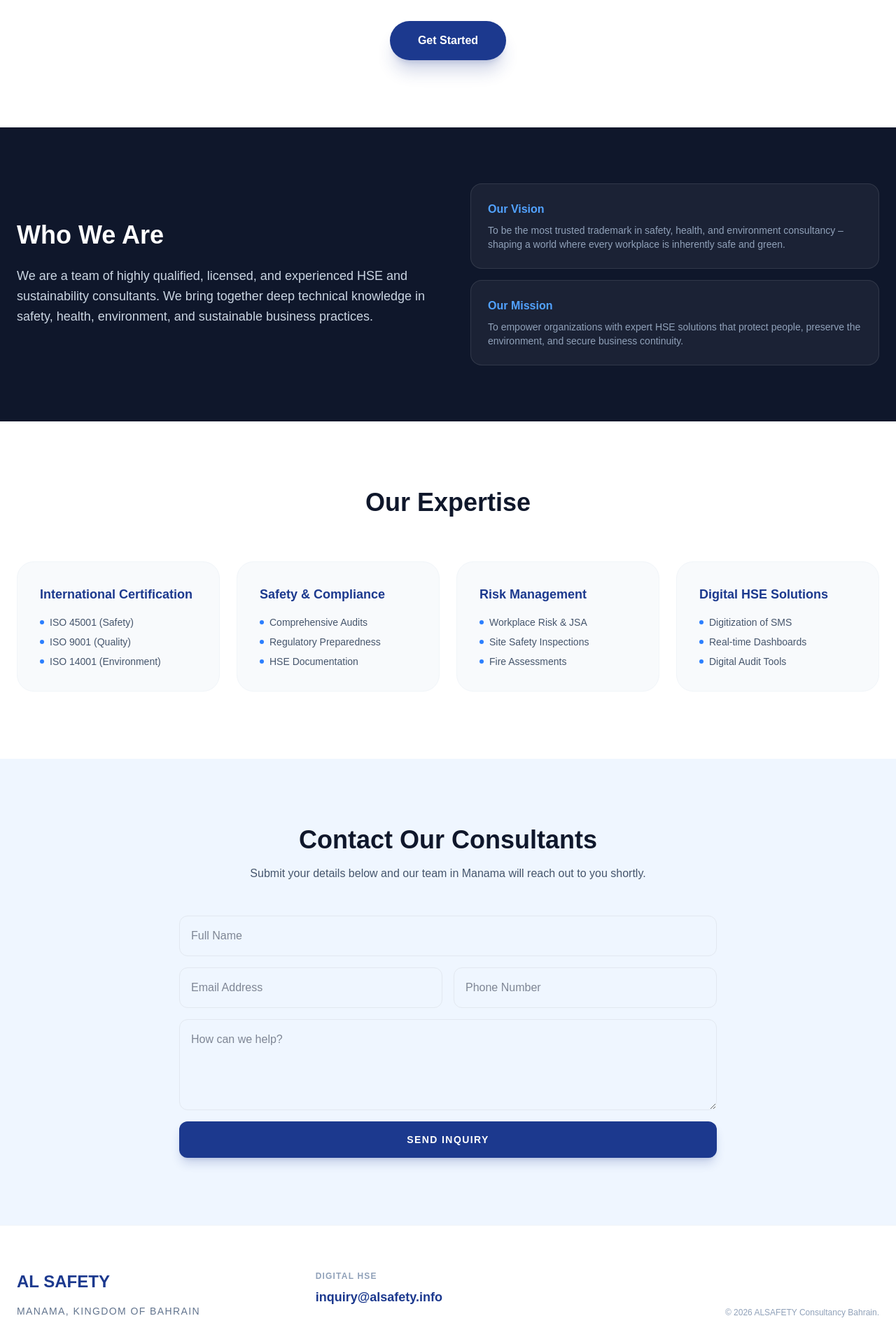
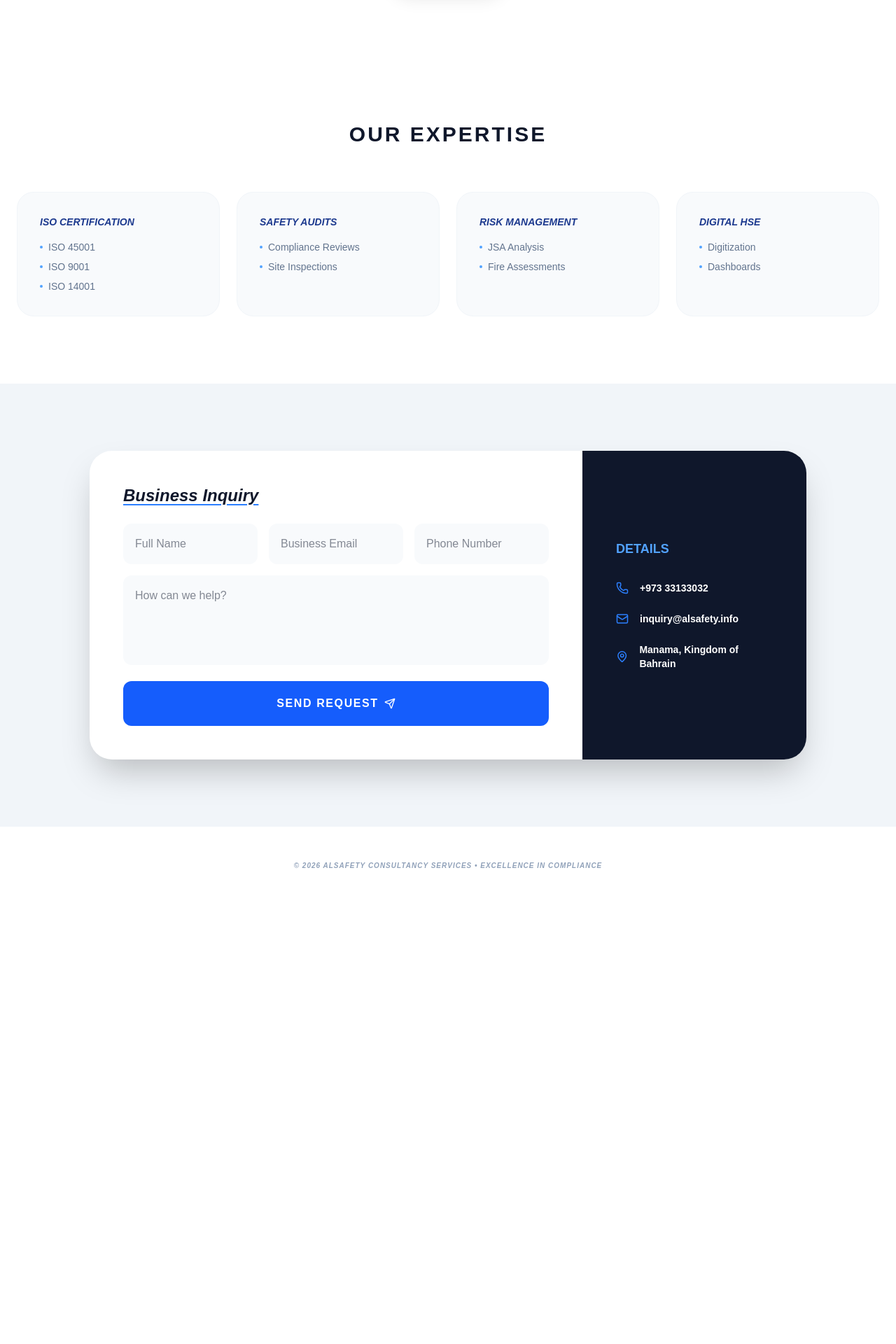
Before and after one commit to maddy356/alsafetyconsultancyservices, a Next.js app: page / in a window 1280 px wide. Shown: the part 548-2468 px from the top of the page at 70% size. After the commit the page ends 1840 px from the top, so only its background shows below. Built offline with nearby package versions, Linux system fonts and the light colour scheme.

Commit message:
arabic update part 2

```diff
--- a/app/page.tsx
+++ b/app/page.tsx
@@ -1,71 +1,75 @@
-'use client';
-import { useState } from 'react';
+"use client";
+import React, { useState, useEffect } from 'react';
+import { Send, Phone, Mail, MapPin } from 'lucide-react';
+import { sendInquiry } from './actions'; // Importing your original logic
 
 export default function LandingPage() {
   const [lang, setLang] = useState<'en' | 'ar'>('en');
+  const [isSubmitting, setIsSubmitting] = useState(false);
+  const [isSuccess, setIsSuccess] = useState(false);
 
+  // Content Dictionary
   const content = {
     en: {
       heroTitle: "AL Safety",
-      heroSubtitle: "Your Trusted Partner for Safer, Greener, and More Resilient Workplaces",
-      heroDesc: "A dedicated health, safety, environment, and sustainable development consultancy. We believe every organization deserves a workplace where people are protected and operations are sustainable.",
+      heroSubtitle: "Your Trusted Partner for Safer Workplaces",
+      heroDesc: "A dedicated health, safety, and environment consultancy. We empower organizations with solutions that protect people and secure business continuity.",
       ctaBtn: "Get Started",
-      whoWeAreTitle: "Who We Are",
-      whoWeAreDesc: "We are a team of highly qualified, licensed, and experienced HSE and sustainability consultants. We bring together deep technical knowledge in safety, health, environment, and sustainable business practices.",
-      visionTitle: "Our Vision",
-      vision: "To be the most trusted trademark in safety, health, and environment consultancy – shaping a world where every workplace is inherently safe and green.",
-      missionTitle: "Our Mission",
-      mission: "To empower organizations with expert HSE solutions that protect people, preserve the environment, and secure business continuity.",
       servicesTitle: "Our Expertise",
-      contactTitle: "Contact Our Consultants",
-      contactDesc: "Submit your details below and our team in Manama will reach out to you shortly.",
+      contactTitle: "Business Inquiry",
+      contactDesc: "Based in Manama, our team is ready to support your business.",
       formName: "Full Name",
-      formEmail: "Email Address",
+      formEmail: "Business Email",
       formPhone: "Phone Number",
       formMsg: "How can we help?",
-      formBtn: "Send Inquiry",
+      formBtn: "Send Request",
+      successMsg: "Inquiry Sent Successfully!",
       location: "Manama, Kingdom of Bahrain",
       services: [
-        { title: "International Certification", items: ["ISO 45001 (Safety)", "ISO 9001 (Quality)", "ISO 14001 (Environment)"] },
-        { title: "Safety & Compliance", items: ["Comprehensive Audits", "Regulatory Preparedness", "HSE Documentation"] },
-        { title: "Risk Management", items: ["Workplace Risk & JSA", "Site Safety Inspections", "Fire Assessments"] },
-        { title: "Digital HSE Solutions", items: ["Digitization of SMS", "Real-time Dashboards", "Digital Audit Tools"] }
+        { title: "ISO Certification", items: ["ISO 45001", "ISO 9001", "ISO 14001"] },
+        { title: "Safety Audits", items: ["Compliance Reviews", "Site Inspections"] },
+        { title: "Risk Management", items: ["JSA Analysis", "Fire Assessments"] },
+        { title: "Digital HSE", items: ["Digitization", "Dashboards"] }
       ]
     },
     ar: {
       heroTitle: "السفتي للاستشارات",
-      heroSubtitle: "شريككم الموثوق لأماكن عمل أكثر أماناً واستدامة ومرونة",
-      heroDesc: "شركة استشارية متخصصة في الصحة والسلامة والبيئة والتنمية المستدامة. نؤمن بأن كل مؤسسة تستحق مكان عمل يتم فيه حماية الأفراد واستدامة العمليات.",
+      heroSubtitle: "شريككم الموثوق لبيئة عمل آمنة",
+      heroDesc: "استشارات متخصصة في الصحة والسلامة والبيئة. نؤمن بأن كل مؤسسة تستحق مكان عمل يتم فيه حماية الأفراد واستدامة العمليات.",
       ctaBtn: "ابدأ الآن",
-      whoWeAreTitle: "من نحن",
-      whoWeAreDesc: "نحن فريق من استشاريي الصحة والسلامة والبيئة والاستدامة المؤهلين تأهيلاً عالياً. نجمع بين المعرفة التقنية العميقة وممارسات الأعمال المستدامة.",
-      visionTitle: "رؤيتنا",
-      vision: "أن نكون العلامة التجارية الأكثر ثقة في مجال استشارات السلامة والصحة والبيئة - نحو عالم آمن ومستدام.",
-      missionTitle: "مهمتنا",
-      mission: "تمكين المؤسسات بحلول خبيرة في الصحة والسلامة والبيئة تحمي الأفراد وتحافظ على البيئة.",
       servicesTitle: "خبراتنا",
-      contactTitle: "تواصل مع مستشارينا",
-      contactDesc: "أدخل بياناتك أدناه وسيتواصل معك فريقنا في المنامة قريباً.",
+      contactTitle: "طلب استشارة",
+      contactDesc: "فريقنا في المنامة جاهز لدعم أعمالكم. أدخل بياناتك أدناه.",
       formName: "الاسم الكامل",
       formEmail: "البريد الإلكتروني",
       formPhone: "رقم الهاتف",
       formMsg: "كيف يمكننا مساعدتك؟",
       formBtn: "إرسال الطلب",
+      successMsg: "تم إرسال الطلب بنجاح!",
       location: "المنامة، مملكة البحرين",
       services: [
-        { title: "الشهادات الدولية", items: ["ISO 45001 السلامة", "ISO 9001 الجودة", "ISO 14001 البيئة"] },
-        { title: "تدقيق السلامة", items: ["تدقيق شامل للسلامة", "مراجعات الاستعداد للتفتيش", "مراجعة التوثيق"] },
-        { title: "إدارة المخاطر", items: ["تحليل مخاطر مكان العمل", "تفتيش مواقع العمل", "تقييم مخاطر الحريق"] },
-        { title: "الحلول الرقمية", items: ["رقمنة نظام إدارة السلامة", "لوحات مؤشرات رقمية", "أدوات تدقيق رقمية"] }
+        { title: "الشهادات الدولية", items: ["ISO 45001", "ISO 9001", "ISO 14001"] },
+        { title: "تدقيق السلامة", items: ["التدقيق الشامل", "تفتيش الموقع"] },
+        { title: "إدارة المخاطر", items: ["تحليل المخاطر", "سلامة الحريق"] },
+        { title: "الحلول الرقمية", items: ["التحول الرقمي", "لوحات البيانات"] }
       ]
     }
   };
 
   const cur = content[lang];
 
-  const scrollToContact = () => {
-    document.getElementById('contact-section')?.scrollIntoView({ behavior: 'smooth' });
-  };
+  async function handleSubmit(formData: FormData) {
+    setIsSubmitting(true);
+    const result = await sendInquiry(formData);
+    setIsSubmitting(false);
+
+    if (result.success) {
+      setIsSuccess(true);
+      setTimeout(() => setIsSuccess(false), 5000);
+    } else {
+      alert("Error sending inquiry. Please try again.");
+    }
+  }
 
   return (
     <main className={`min-h-screen bg-white text-slate-900 ${lang === 'ar' ? 'text-right' : 'text-left'}`} dir={lang === 'ar' ? 'rtl' : 'ltr'}>
@@ -73,11 +77,8 @@ export default function LandingPage() {
       {/* Navbar with Slider Toggle */}
       <nav className="sticky top-0 z-50 bg-white/90 backdrop-blur-md border-b border-slate-100 px-6 py-4">
         <div className="max-w-7xl mx-auto flex justify-between items-center">
-          <div className="text-2xl font-black tracking-tighter text-blue-900">AL SAFETY</div>
-
-          {/* Slider Switch */}
-          <div className="relative w-32 h-10 bg-slate-100 rounded-full p-1 flex items-center cursor-pointer border border-slate-200"
-               onClick={() => setLang(lang === 'en' ? 'ar' : 'en')}>
+          <div className="text-2xl font-black tracking-tighter text-blue-900 uppercase">AL SAFETY</div>
+          <div className="relative w-32 h-10 bg-slate-100 rounded-full p-1 flex items-center cursor-pointer border border-slate-200" onClick={() => setLang(lang === 'en' ? 'ar' : 'en')}>
             <div className={`absolute w-[60px] h-8 bg-blue-900 rounded-full transition-all duration-300 shadow-lg ${lang === 'ar' ? 'translate-x-0' : 'translate-x-[64px]'}`} />
             <span className={`z-10 flex-1 text-center text-xs font-bold transition-colors ${lang === 'ar' ? 'text-white' : 'text-slate-500'}`}>AR</span>
             <span className={`z-10 flex-1 text-center text-xs font-bold transition-colors ${lang === 'en' ? 'text-white' : 'text-slate-500'}`}>EN</span>
@@ -85,56 +86,28 @@ export default function LandingPage() {
         </div>
       </nav>
 
-      {/* Hero Section */}
+      {/* Hero */}
       <header className="py-24 px-6 max-w-7xl mx-auto text-center md:text-inherit">
-        <div className="inline-block px-4 py-1.5 mb-6 text-sm font-semibold tracking-wide text-blue-700 bg-blue-50 rounded-full uppercase">
-          Expert HSE Consultancy
-        </div>
         <h1 className="text-5xl md:text-7xl font-extrabold mb-8 leading-[1.1] tracking-tight">
           {cur.heroTitle} <span className="text-blue-700 block text-2xl md:text-5xl mt-2 font-medium">{cur.heroSubtitle}</span>
         </h1>
-        <p className="text-xl text-slate-600 max-w-2xl mb-10 leading-relaxed mx-auto md:mx-0">
-          {cur.heroDesc}
-        </p>
-        <button
-          onClick={scrollToContact}
-          className="bg-blue-900 text-white px-10 py-4 rounded-full font-bold hover:bg-blue-800 hover:scale-105 transition-all shadow-xl shadow-blue-900/20"
-        >
+        <p className="text-xl text-slate-600 max-w-2xl mb-10 leading-relaxed mx-auto md:mx-0">{cur.heroDesc}</p>
+        <button onClick={() => document.getElementById('contact')?.scrollIntoView({ behavior: 'smooth' })} className="bg-blue-900 text-white px-10 py-4 rounded-full font-bold hover:scale-105 transition-all shadow-xl">
           {cur.ctaBtn}
         </button>
       </header>
 
-      {/* About Section */}
-      <section className="py-20 bg-slate-900 text-white px-6">
-        <div className="max-w-7xl mx-auto grid lg:grid-cols-2 gap-16 items-center">
-          <div>
-            <h2 className="text-4xl font-bold mb-6">{cur.whoWeAreTitle}</h2>
-            <p className="text-lg text-slate-300 leading-relaxed">{cur.whoWeAreDesc}</p>
-          </div>
-          <div className="grid gap-4">
-            <div className="p-6 bg-white/5 border border-white/10 rounded-2xl">
-              <h3 className="text-blue-400 font-bold mb-2">{cur.visionTitle}</h3>
-              <p className="text-sm text-slate-400">{cur.vision}</p>
-            </div>
-            <div className="p-6 bg-white/5 border border-white/10 rounded-2xl">
-              <h3 className="text-blue-400 font-bold mb-2">{cur.missionTitle}</h3>
-              <p className="text-sm text-slate-400">{cur.mission}</p>
-            </div>
-          </div>
-        </div>
-      </section>
-
-      {/* Services Section */}
+      {/* Services Grid */}
       <section className="py-24 px-6 max-w-7xl mx-auto">
-        <h2 className="text-4xl font-bold mb-16 text-center">{cur.servicesTitle}</h2>
+        <h2 className="text-3xl font-black mb-16 text-center uppercase tracking-widest">{cur.servicesTitle}</h2>
         <div className="grid md:grid-cols-2 lg:grid-cols-4 gap-6">
           {cur.services.map((s, idx) => (
-            <div key={idx} className="p-8 rounded-3xl bg-slate-50 border border-slate-100 hover:shadow-xl transition-all">
-              <h3 className="text-lg font-bold mb-4 text-blue-900">{s.title}</h3>
+            <div key={idx} className="p-8 rounded-3xl bg-slate-50 border border-slate-100 hover:border-blue-300 transition-all">
+              <h3 className="font-bold mb-4 text-blue-900 uppercase text-sm italic">{s.title}</h3>
               <ul className="space-y-2">
                 {s.items.map((item, i) => (
-                  <li key={i} className="text-sm text-slate-600 flex items-center gap-2">
-                    <div className="w-1.5 h-1.5 rounded-full bg-blue-500" /> {item}
+                  <li key={i} className="text-sm text-slate-500 flex items-center gap-2">
+                    <div className="w-1 h-1 rounded-full bg-blue-400" /> {item}
                   </li>
                 ))}
               </ul>
@@ -143,41 +116,44 @@ export default function LandingPage() {
         </div>
       </section>
 
-      {/* Contact Section */}
-      <section id="contact-section" className="py-24 px-6 bg-blue-50">
-        <div className="max-w-3xl mx-auto text-center">
-          <h2 className="text-4xl font-bold mb-4">{cur.contactTitle}</h2>
-          <p className="text-slate-600 mb-12">{cur.contactDesc}</p>
-
-          <form className="grid gap-4 text-left" dir={lang === 'ar' ? 'rtl' : 'ltr'}>
-            <input type="text" placeholder={cur.formName} className="w-full p-4 rounded-xl border border-slate-200 outline-none focus:ring-2 focus:ring-blue-900" />
-            <div className="grid md:grid-cols-2 gap-4">
-              <input type="email" placeholder={cur.formEmail} className="w-full p-4 rounded-xl border border-slate-200 outline-none focus:ring-2 focus:ring-blue-900" />
-              <input type="tel" placeholder={cur.formPhone} className="w-full p-4 rounded-xl border border-slate-200 outline-none focus:ring-2 focus:ring-blue-900" />
+      {/* Contact Section - RESTORED ORIGINAL LOGIC */}
+      <section id="contact" className="py-24 px-6 bg-slate-100">
+        <div className="max-w-5xl mx-auto bg-white rounded-[2rem] shadow-2xl overflow-hidden flex flex-col md:flex-row">
+          <div className="p-12 flex-1">
+            {isSuccess ? (
+              <div className="h-full flex flex-col items-center justify-center text-center py-10">
+                <div className="w-16 h-16 bg-green-100 text-green-600 rounded-full flex items-center justify-center mb-4">✓</div>
+                <h2 className="text-2xl font-bold text-slate-900">{cur.successMsg}</h2>
+              </div>
+            ) : (
+              <form action={handleSubmit} className="space-y-4">
+                <h2 className="text-2xl font-black mb-6 italic underline decoration-blue-500 underline-offset-4">{cur.contactTitle}</h2>
+                <div className="grid md:grid-cols-3 gap-4">
+                  <input name="name" placeholder={cur.formName} required className="p-4 bg-slate-50 rounded-xl outline-none focus:ring-2 focus:ring-blue-600 border border-transparent" />
+                  <input name="email" type="email" placeholder={cur.formEmail} required className="p-4 bg-slate-50 rounded-xl outline-none focus:ring-2 focus:ring-blue-600 border border-transparent" />
+                  <input name="phone" type="tel" placeholder={cur.formPhone} required className="p-4 bg-slate-50 rounded-xl outline-none focus:ring-2 focus:ring-blue-600 border border-transparent" />
+                </div>
+                <textarea name="message" required placeholder={cur.formMsg} className="w-full p-4 bg-slate-50 rounded-xl h-32 outline-none focus:ring-2 focus:ring-blue-600 border border-transparent resize-none"></textarea>
+                <button disabled={isSubmitting} className="w-full bg-blue-600 text-white font-bold py-5 rounded-xl hover:bg-blue-700 transition-all flex items-center justify-center gap-2 uppercase tracking-widest">
+                  {isSubmitting ? "..." : cur.formBtn} <Send size={16}/>
+                </button>
+              </form>
+            )}
+          </div>
+          <div className="bg-slate-900 p-12 text-white md:w-80 flex flex-col justify-center">
+            <h3 className="font-bold text-lg mb-8 text-blue-400 uppercase">Details</h3>
+            <div className="space-y-6">
+              <div className="flex gap-4 items-center"><Phone size={18} className="text-blue-500"/><p className="text-sm font-bold">+973 33133032</p></div>
+              <div className="flex gap-4 items-center"><Mail size={18} className="text-blue-500"/><p className="text-sm font-bold break-all">inquiry@alsafety.info</p></div>
+              <div className="flex gap-4 items-center"><MapPin size={18} className="text-blue-500"/><p className="text-sm font-bold">{cur.location}</p></div>
             </div>
-            <textarea rows={4} placeholder={cur.formMsg} className="w-full p-4 rounded-xl border border-slate-200 outline-none focus:ring-2 focus:ring-blue-900"></textarea>
-            <button className="bg-blue-900 text-white font-bold py-4 rounded-xl hover:bg-blue-800 transition-all uppercase tracking-widest text-sm shadow-lg shadow-blue-900/20">
-              {cur.formBtn}
-            </button>
-          </form>
+          </div>
         </div>
       </section>
 
       {/* Footer */}
-      <footer className="py-16 border-t border-slate-100 bg-white">
-        <div className="max-w-7xl mx-auto px-6 grid md:grid-cols-3 gap-12 text-center md:text-left">
-          <div>
-            <div className="text-2xl font-black text-blue-900 mb-4">AL SAFETY</div>
-            <p className="text-sm text-slate-500 uppercase tracking-widest">{cur.location}</p>
-          </div>
-          <div className="flex flex-col gap-2">
-            <span className="text-xs font-bold text-slate-400 uppercase tracking-widest">Digital HSE</span>
-            <span className="text-blue-900 font-bold text-lg">inquiry@alsafety.info</span>
-          </div>
-          <div className="text-slate-400 text-xs flex items-end justify-center md:justify-end">
-            © {new Date().getFullYear()} ALSAFETY Consultancy Bahrain.
-          </div>
-        </div>
+      <footer className="py-12 text-center text-slate-400 text-[10px] font-bold tracking-widest uppercase italic">
+        © {new Date().getFullYear()} ALSAFETY Consultancy Services • Excellence in Compliance
       </footer>
     </main>
   );
--- a/package.json
+++ b/package.json
@@ -12,7 +12,7 @@
     "@supabase/supabase-js": "^2.104.0",
     "lucide-react": "^1.8.0",
     "next": "16.2.4",
-    "nodemailer": "^8.0.5",
+    "nodemailer": "^8.0.6",
     "react": "19.2.4",
     "react-dom": "19.2.4",
     "resend": "^6.12.2",
```
Also changed, not shown: 1 other file (tests, documents, lock files or other folders).
